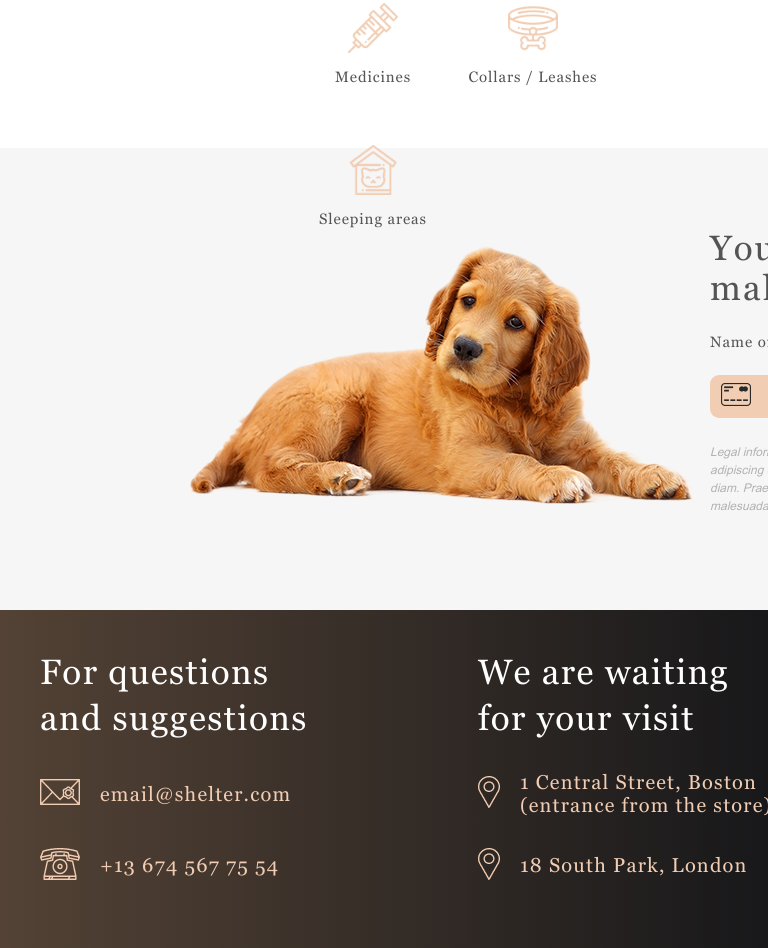
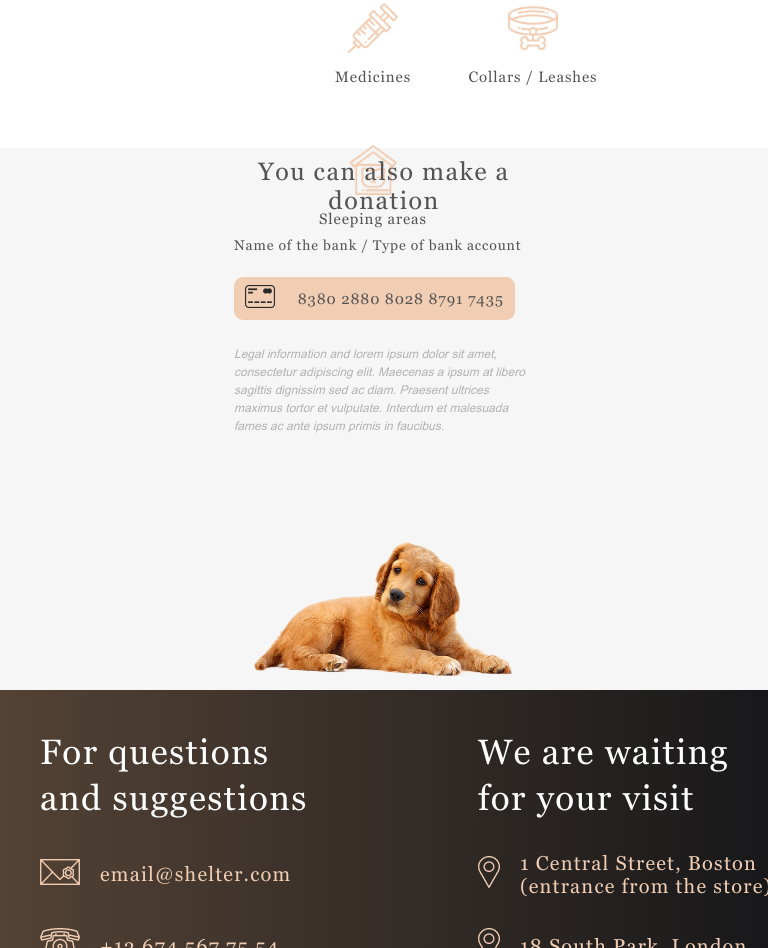
Before and after one commit to LenaYork/keyboard, a plain HTML site: page shelter/pages/main/index.html in a window 768 px wide. Shown: the part 3751-4699 px from the top of the page. Drawn offline with Linux system fonts and the light colour scheme; files whose address does not match are found by name.

Commit message:
feat: add responsive addition section

```diff
--- a/shelter/pages/main/style.css
+++ b/shelter/pages/main/style.css
@@ -199,6 +199,36 @@ li {
         padding: 0 84px 0;
     }
 
+    .addition-container {
+        height: 462px;
+        padding: 80px 182px 100px 183px;
+    }
+
+    .addition {
+        width: 915px;
+        height: 282px;
+        max-width: 1280px;
+        flex-direction: row;
+    }
+
+    .addition-info {
+        max-width: 380px;
+        height: 282px;
+        margin-left: 30px;
+    }
+
+    .addition-title {
+        font-size: 35px;
+    }
+
+    .card-number {
+        width: 349px;
+    }
+
+    .card-number-text {
+        font-size: 20px;
+    }
+
 }
 
 @media(min-width:768px) and (max-width: 1279px) {
@@ -297,6 +327,37 @@ li {
     .help-item p {
         font-size: 19px;
     }
+
+    .addition-container {
+        height: 783px;
+        padding: 80px 132px 100px 131px;
+    }
+
+    .addition {
+        max-width: 768;
+        flex-direction: column-reverse;
+    }
+
+    .addition-pic {
+        margin-top: 60px;
+    }
+
+    .addition-title {
+        font-size: 35px;
+    }
+
+    .addition-info {
+        max-width: 380px;
+        height: 282px;
+    }
+
+    .card-number {
+        width: 349px;
+    }
+
+    .card-number-text {
+        font-size: 20px;
+    }
 }
 
 @media(min-width: 320px) and (max-width: 768px) {
@@ -334,6 +395,40 @@ li {
     }
 
     .help-item p {
+        font-size: 15px;
+    }
+
+    .addition-container {
+        height: 542.2px;
+        padding: 42px 10px;
+    }
+
+    .addition {
+        max-width: 320px;
+        height: 458.2px;
+        flex-direction: column-reverse;
+    }
+
+    .addition-pic img{
+        height: 135.2px;
+        width: 260px;
+        margin-top: 42px;
+    }
+
+    .addition-title {
+        font-size: 25px;
+        text-align: center;
+    }
+
+    .addition-info {
+        max-width: 300px;
+    }
+
+    .card-number {
+        width: 281px;
+    }
+
+    .card-number-text {
         font-size: 15px;
     }
 }
@@ -624,26 +719,16 @@ li {
 }
 
 .addition-container {
-    width: 100%;
-    height: 462px;
+    box-sizing: border-box;
     background-color: #F6F6F6;
 }
 
 .addition {
     box-sizing: border-box;
-    max-width: 1280px;
-    width: 1280px;
     margin: 0 auto;
-    padding: 0 40px;
-    padding-top: 80px;
     display: flex;
     justify-content: center;
     align-items: center;
-}
-
-.addition-info {
-    max-width: 380px;
-    margin-left: 15px;
 }
 
 .addition-title {
@@ -651,7 +736,6 @@ li {
     font-family: 'Georgia';
     font-style: normal;
     font-weight: 400;
-    font-size: 35px;
     display: flex;
     align-items: center;
     letter-spacing: 0.06em;
@@ -662,7 +746,7 @@ li {
     font-family: 'Georgia';
     font-style: normal;
     font-weight: 400;
-    font-size: 15px;
+    font-size: 14px;
     line-height: 110%;
     display: flex;
     align-items: center;
@@ -683,20 +767,18 @@ li {
 }
 
 .card-number {
+    height: 43px;
     display: flex;
     align-items: center;
     justify-content: space-around;
     background-color: #F1CDB3;
     border-radius: 9px;
-    width: 349px;
-    height: 43px;
 }
 
 .card-number-text {
     font-family: 'Georgia';
     font-style: normal;
     font-weight: 400;
-    font-size: 20px;
     line-height: 115%;
     display: flex;
     align-items: center;
```
